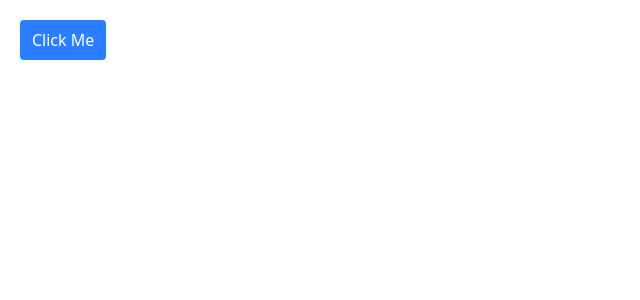
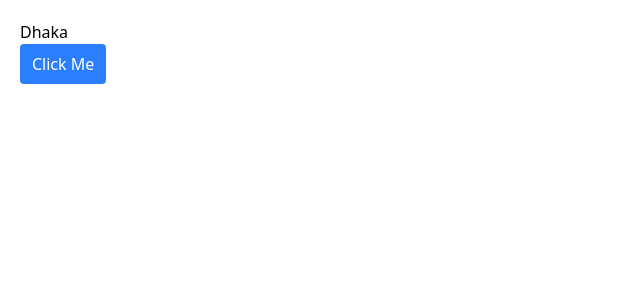
Before and after one commit to arjunmazumder/PhiMart-client, a React (Vite) app: page / in a window 1280 px wide. Shown: the top 300 px of the page, without its empty margins (0-640 px from the left). Built offline with nearby package versions, Linux system fonts and the light colour scheme.

Commit message:
m29.2 updating state object & nested object state

```diff
--- a/src/components/Person.jsx
+++ b/src/components/Person.jsx
@@ -2,13 +2,44 @@ import { useState } from "react";
 
 
 const Person = () => {
-    const [person, setPerson] = useState("Tani")
+    const [person, setPerson] = useState(
+        {
+            firstName: "",
+            lastName: "",
+            email: "",
+            address: {
+                city: "Dhaka",
+                thana: "Addabor",
+            }
+
+        }
+
+    )
+
     const handleClick = () =>{
-         setPerson("Arjun")
-         console.log(person)
+         const newPerson = {
+            ...person,
+            firstName: "Arjun",
+            lastName: "Mazmder",
+            email: "arjun@gmail.com",
+            address:{
+                ...person,
+                city: "Barisal"
+            }
+
+
+
+         };
+
+         setPerson(newPerson);
+
+
     }
     return (
         <div className="m-5">
+        <p>{person.firstName} {person.lastName}</p>
+         <p>{person.email}</p>
+         <h1>{person.address.city}</h1>
 
             <button onClick={handleClick} className="px-3 py-2 bg-blue-500 text-white rounded-sm">Click Me</button>
 
```
